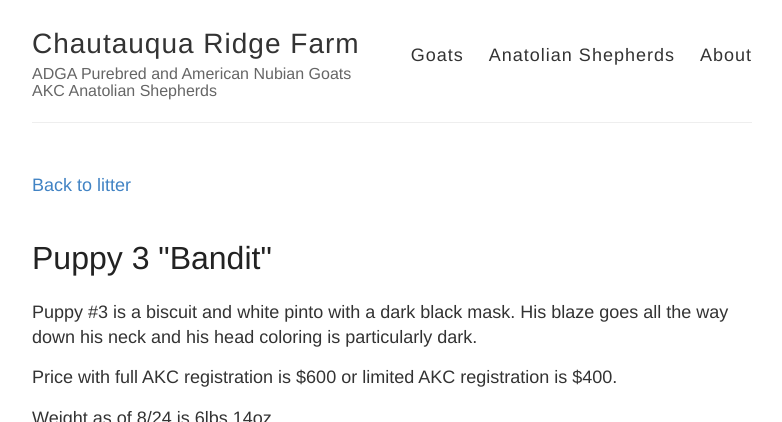
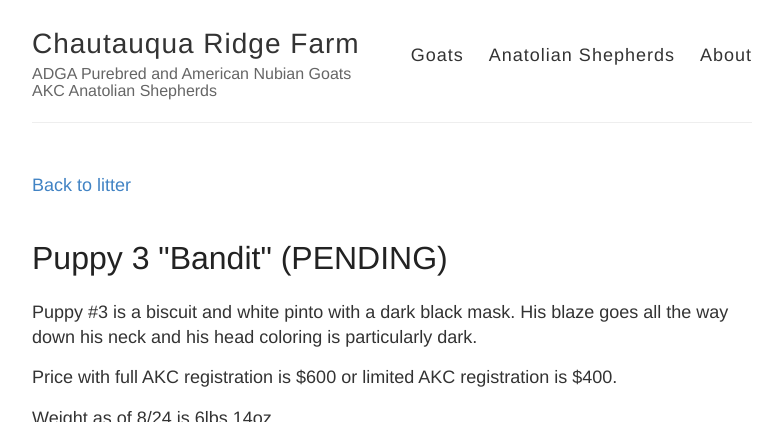
Before and after one commit to shebiki/www.chqridge.com, a Jekyll site: the page built from _anatolianshepherd/angusaspen1/3.md, in a window 1280 px wide and 900 px high, cut to the strip 0-422 px from the top of the window. Shown: the whole strip, without its empty margins (248-1030 px from the left). Built offline with Jekyll 4.4.1, drawn with Linux system fonts in a browser that asks for light colours.

Commit message:
Makes puppy 3 "Bandit" pending.

```diff
--- a/_anatolianshepherd/angusaspen1/3.md
+++ b/_anatolianshepherd/angusaspen1/3.md
@@ -1,6 +1,6 @@
 ---
 layout: dog
-title: Puppy 3 "Bandit"
+title: Puppy 3 "Bandit" (PENDING)
 litter: angusaspen1
 ---
 
```
Also changed, not shown: _anatolianshepherd/angusaspen1.md (+1 -1 lines).
